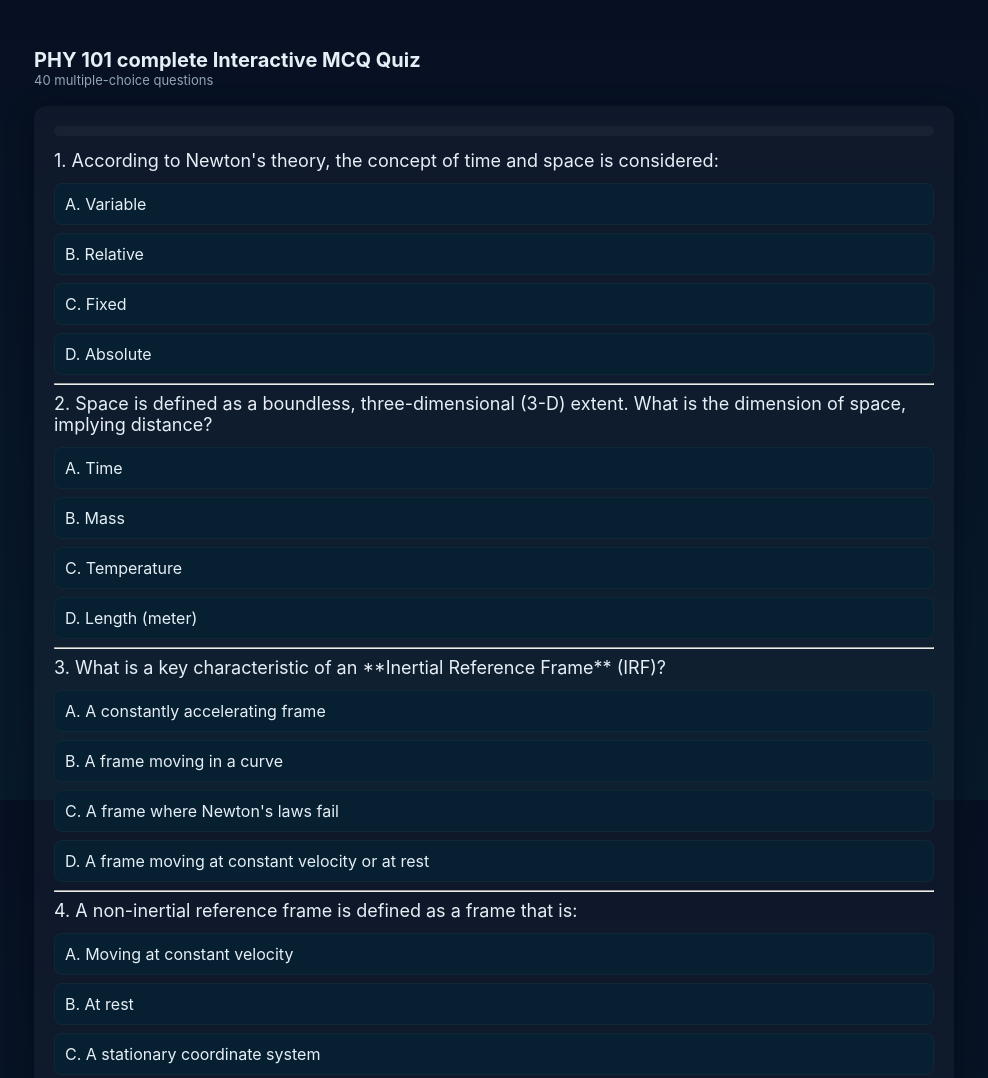
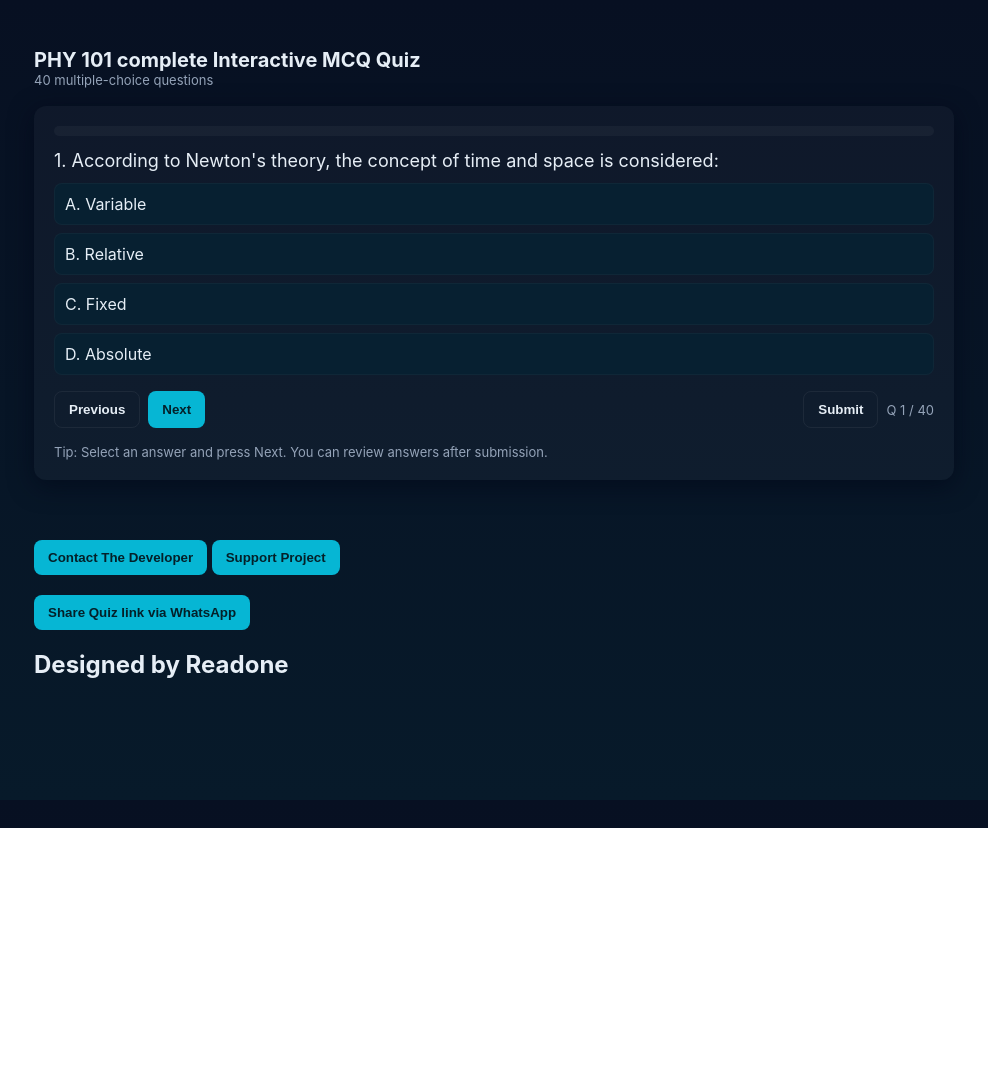
Before and after one commit to Readoneab25/Phy-101-relative-motion-and-others, a plain HTML site: page index.html in a window 1280 px wide. Shown: the top 1078 px of the page, without its empty margins (146-1134 px from the left). After the commit the page ends 828 px from the top, so only its background shows below. Drawn offline with Linux system fonts and the light colour scheme.

Commit message:
Refactor quiz state management and rendering logic

```diff
--- a/index.html
+++ b/index.html
@@ -144,139 +144,103 @@ const QUESTIONS = [
 
 
 
- // *** NEW PAGINATION CONSTANTS ***
-    const QUESTIONS_PER_PAGE = 10;
+let state = { idx:0, answers: Array(QUESTIONS.length).fill(null) };
 const total = QUESTIONS.length;
-    const totalPages = Math.ceil(total / QUESTIONS_PER_PAGE);
 
-    // *** UPDATED STATE ***
-    // 'page' tracks the current screen number (0-indexed)
-    let state = { page: 0, answers: Array(total).fill(null) };
-
-    function renderQuestion() {
+function renderQuestion(){
   const area = document.getElementById('q-area');
-        const startIdx = state.page * QUESTIONS_PER_PAGE;
-        const endIdx = Math.min(startIdx + QUESTIONS_PER_PAGE, total);
-
-        // Update display text to reflect the current batch of questions
-        const startQ = startIdx + 1;
-        const endQ = endIdx;
-
-        // Update Progress Bar (based on page number)
-        const progress = Math.round((state.page / totalPages) * 100);
+  const q = QUESTIONS[state.idx];
+  document.getElementById('q-num').textContent = state.idx+1;
+  document.getElementById('q-total').textContent = total;
+  const progress = Math.round((state.idx/total)*100);
   document.getElementById('progress-bar').style.width = progress + '%';
 
-        // Update question counter (showing questions answered/total)
-        // Since we are showing 10 questions at a time, we will display Q X-Y / Total
-        document.getElementById('q-num').textContent = `${startQ}-${endQ}`;
-        document.getElementById('q-total').textContent = total;
-
   area.innerHTML = '';
-
-        // Loop through the 10 questions for the current page
-        for (let i = startIdx; i < endIdx; i++) {
-            const q = QUESTIONS[i];
   const qEl = document.createElement('div');
-            qEl.innerHTML = `<div class="question">${i + 1}. ${q.q}</div>`;
-
-            const choices = document.createElement('div');
-            choices.className = 'choices';
-
-            q.c.forEach((choice, choiceIndex) => {
+  qEl.innerHTML = `<div class="question">${state.idx+1}. ${q.q}</div>`;
+  const choices = document.createElement('div'); choices.className='choices';
+  q.c.forEach((choice, i)=>{
     const btn = document.createElement('div');
-                btn.className = 'choice';
-                btn.tabIndex = 0;
-                btn.textContent = String.fromCharCode(65 + choiceIndex) + '. ' + choice;
-
-                // Highlight if this question (i) has an answer (state.answers[i]) that matches the choiceIndex
-                if (state.answers[i] === choiceIndex) btn.classList.add('selected');
-
-                btn.addEventListener('click', () => {
-                    // Set the answer for the specific question (i), not the page index
-                    state.answers[i] = choiceIndex;
-
-                    // Rerender the whole page to update the selected state correctly for all choices on this page
-                    renderQuestion();
+    btn.className='choice'; btn.tabIndex=0; btn.textContent = String.fromCharCode(65+i)+'. '+choice;
+    if(state.answers[state.idx]===i) btn.classList.add('selected');
+    btn.addEventListener('click', ()=>{
+      // select
+      state.answers[state.idx]=i;
+      document.querySelectorAll('.choice').forEach(el=>el.classList.remove('selected'));
+      btn.classList.add('selected');
     });
     choices.appendChild(btn);
   });
   qEl.appendChild(choices);
   area.appendChild(qEl);
-            area.appendChild(document.createElement('hr')); // Separator between questions
-        }
 }
 
-    // *** UPDATED CONTROL BUTTONS: Navigate by Page ***
-    document.getElementById('nextBtn').addEventListener('click', () => {
-        if (state.page < totalPages - 1) {
-            state.page++;
+document.getElementById('nextBtn').addEventListener('click', ()=>{
+  if(state.idx < total-1) state.idx++;
   renderQuestion();
-        }
 });
 
-    document.getElementById('prevBtn').addEventListener('click', () => {
-        if (state.page > 0) {
-            state.page--;
+document.getElementById('prevBtn').addEventListener('click', ()=>{
+  if(state.idx > 0) state.idx--;
   renderQuestion();
-        }
 });
 
-    // Submitting and grading logic remains the same (it processes all 'total' questions)
-    document.getElementById('submitBtn').addEventListener('click', () => {
-        const unanswered = state.answers.filter(a => a === null).length;
-        if (unanswered > 0) {
-            if (!confirm(`You have ${unanswered} unanswered questions. Submit anyway?`)) return;
+document.getElementById('submitBtn').addEventListener('click', ()=>{
+  // confirm and grade
+  const unanswered = state.answers.filter(a=>a===null).length;
+  if(unanswered>0){
+    if(!confirm(`You have ${unanswered} unanswered questions. Submit anyway?`)) return;
   }
   gradeQuiz();
 });
 
-    function gradeQuiz() {
-        let correct = 0;
+function gradeQuiz(){
+  let correct=0;
   const review = [];
-        for (let i = 0; i < total; i++) {
+  for(let i=0;i<total;i++){
     const user = state.answers[i];
     const correctIdx = QUESTIONS[i].a;
-            const ok = user === correctIdx;
-            if (ok) correct++;
-            review.push({ i, q: QUESTIONS[i].q, choices: QUESTIONS[i].c, user, correctIdx, ok });
+    const ok = user===correctIdx;
+    if(ok) correct++;
+    review.push({i, q:QUESTIONS[i].q, choices:QUESTIONS[i].c, user, correctIdx, ok});
   }
   showResult(correct, review);
 }
 
-    function showResult(score, review) {
-        document.getElementById('quiz-card').style.display = 'none';
+function showResult(score, review){
+  document.getElementById('quiz-card').style.display='none';
   const area = document.getElementById('result-area');
-        area.style.display = 'block';
+  area.style.display='block';
   const title = document.getElementById('score-title');
   title.textContent = `You scored ${score} out of ${total}`;
-        const pct = Math.round((score / total) * 100);
+  const pct = Math.round((score/total)*100);
   document.getElementById('score-summary').textContent = `Percentage: ${pct}%`;
 
-        const list = document.getElementById('review-list'); list.innerHTML = '';
-        review.forEach(item => {
-            const div = document.createElement('div'); div.className = 'q-review';
-            const head = document.createElement('div'); head.style.fontWeight = '700'; head.textContent = `${item.i + 1}. ${item.q}`;
-            const userAns = document.createElement('div'); userAns.style.marginTop = '6px';
-            const ua = item.user === null ? 'No answer' : String.fromCharCode(65 + item.user) + '. ' + item.choices[item.user];
-            const ca = String.fromCharCode(65 + item.correctIdx) + '. ' + item.choices[item.correctIdx];
+  const list = document.getElementById('review-list'); list.innerHTML='';
+  review.forEach(item=>{
+    const div = document.createElement('div'); div.className='q-review';
+    const head = document.createElement('div'); head.style.fontWeight='700'; head.textContent = `${item.i+1}. ${item.q}`;
+    const userAns = document.createElement('div'); userAns.style.marginTop='6px';
+    const ua = item.user===null? 'No answer' : String.fromCharCode(65+item.user)+'. '+item.choices[item.user];
+    const ca = String.fromCharCode(65+item.correctIdx)+'. '+item.choices[item.correctIdx];
     userAns.innerHTML = `<div><strong>Your answer:</strong> ${ua}</div><div style="margin-top:4px"><strong>Correct answer:</strong> ${ca}</div>`;
-            if (item.ok) userAns.style.color = 'lightgreen'; else userAns.style.color = '#fca5a5';
+    if(item.ok) userAns.style.color='lightgreen'; else userAns.style.color='#fca5a5';
     div.appendChild(head); div.appendChild(userAns);
     list.appendChild(div);
   });
 }
 
-    document.getElementById('retryBtn').addEventListener('click', () => {
+document.getElementById('retryBtn').addEventListener('click', ()=>{
   // reset
-        state = { page: 0, answers: Array(total).fill(null) };
-        document.getElementById('result-area').style.display = 'none';
-        document.getElementById('quiz-card').style.display = 'block';
+  state = { idx:0, answers: Array(total).fill(null) };
+  document.getElementById('result-area').style.display='none';
+  document.getElementById('quiz-card').style.display='block';
   renderQuestion();
 });
 
-    document.getElementById('exportBtn').addEventListener('click', () => {
-        const data = { answers: state.answers, questions: QUESTIONS };
-        const blob = new Blob([JSON.stringify(data, null, 2)], { type: 'application/json' });
+document.getElementById('exportBtn').addEventListener('click', ()=>{
+  const data = {answers: state.answers, questions: QUESTIONS};
+  const blob = new Blob([JSON.stringify(data, null, 2)], {type:'application/json'});
   const url = URL.createObjectURL(blob);
   const a = document.createElement('a'); a.href = url; a.download = 'cos101_module1-2_results.json'; document.body.appendChild(a); a.click(); a.remove(); URL.revokeObjectURL(url);
 });
```
Lines whose indentation alone changed are shown as unchanged.
